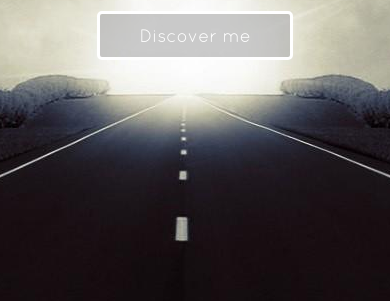
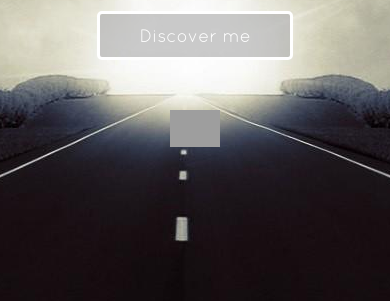
Before and after one commit to mdecarvalho/Portfolio, a PHP site: page / in a window 390 px wide. Shown: the part 543-844 px from the top of the page. Run offline with PHP 8.4, Linux system fonts and the light colour scheme; some libraries are stand-ins or nearby versions; grey boxes are pictures that could not be loaded.

Commit message:
Add linkedin link + modiff text

```diff
--- a/app/controllers/workController.js
+++ b/app/controllers/workController.js
@@ -7,13 +7,13 @@ app
         {
         name: "Pizza company web site",
         technologies: ["Php5", "Html4","CSS2", "JavaScript", "Jquery"],
-        description: "It's my first web project, developed in binomial. The instructions were to realize a simplified management site for a pizzeria. We created a registration page , a page with the listing of produces, a promotion page, a page to personalize pizzas, a page for the product cart and a payment page.",
+        description: "It's my first web project, developed in binomial. The instructions were to realize a simplified management site for a pizzeria. We created a registration page , a page with the listing of produces, a promotion page, a page to personalize pizzas, a page for the product cart and a fake payment page.",
         image: "images/work/pizza.jpg",
         },
         {
         name: "Dolead Campaign Manager",
         technologies: ["Python", "Html5", "CSS3", "JavaScript", "Jquery", "Jinja 2"],
-        description: "During an internship in the Dolead company, I participated in the development of the Dolead Campaign Manager in the front-end team, using the Scrum methodology. The application allowed to manage and optimize AdWords and Bing campaigns.",
+        description: "During an internship in the Dolead company, I participated in the development of the Dolead Campaign Manager in the front-end team, using the Scrum methodology. The application allowed to manage and optimize AdWords and Bing campaigns. I handled the integration and the modification of the graphis. Moreover, I realized new features such as: the change of the password in a secure way, the display of statistic by defined or personalized periods by means of a calendar. Finally, I joined the development of the simplified SAAS application for the small accounts.",
         image: "images/work/dolead.jpg",
         },
         {
@@ -35,7 +35,7 @@ app
         },
         {
         name: "My portfolio",
-        technologies: ["Html5", "AngularJs", "JavaScript","Php5"],
+        technologies: ["Html", "AngularJs", "JavaScript","Php5"],
         description: "I decided to develop my portfolio with AngularJs to improve my AngularJs skills and because I wanted to realize a One Page website.",
         },
     ];
--- a/app/views/home.html
+++ b/app/views/home.html
@@ -3,3 +3,4 @@
     <h2>I am a french Web developer, specialised in PHP development</h2>
 </section><!-- end main-title -->
 <a href="/work"><section class="trip-button link-button">Discover me</section></a>
+<a href="https://fr.linkedin.com/in/michael-de-carvalho-748b24a3" target="_blank"><img src="images/linkedin.png" id="linkedin" alt="linkedin link" /></a>
--- a/css/style.css
+++ b/css/style.css
@@ -74,21 +74,6 @@ li{
     color: black;
 }
 
-.main-title{
-    margin-left: auto;
-    margin-right: auto;
-    text-align: center;
-    color: black;
-    font-size: 20px;
-    margin-top: 200px;
-    background-color: rgba(255, 255, 255, 0.5);
-    padding: 10px 0px;
-}
-
-.main-content{
-    color: black;
-}
-
 .page-content{
     width: 700px;
     padding: 50px 20px;
@@ -114,12 +99,6 @@ li{
     background-color: white;
     padding: 10px 10px;
     border-radius: 5px;
-}
-
-.trip-button{
-    margin-left: auto;
-    margin-right: auto;
-    margin-top: 120px;
 }
 
 .link-button{
@@ -148,6 +127,39 @@ li{
 
 .up-button{
     width: 60px;
+}
+
+/***
+Home page
+***/
+
+.main-title{
+    margin-left: auto;
+    margin-right: auto;
+    text-align: center;
+    color: black;
+    font-size: 20px;
+    margin-top: 200px;
+    background-color: rgba(255, 255, 255, 0.5);
+    padding: 10px 0px;
+}
+
+.main-content{
+    color: black;
+}
+
+.trip-button{
+    margin-left: auto;
+    margin-right: auto;
+    margin-top: 120px;
+}
+
+#linkedin{
+    display: block;
+    position: absolute;
+    bottom: 10px;
+    right: 10px;
+    width: 50px;
 }
 
 /***
@@ -355,4 +367,12 @@ contact page
   .input-text{
       width: 200px;
   }
+  #linkedin{
+      position: relative;
+      margin-top: 50px;
+      margin-left: auto;
+      margin-right: auto;
+      right: auto;
+      bottom: auto;
+  }
 }
```
